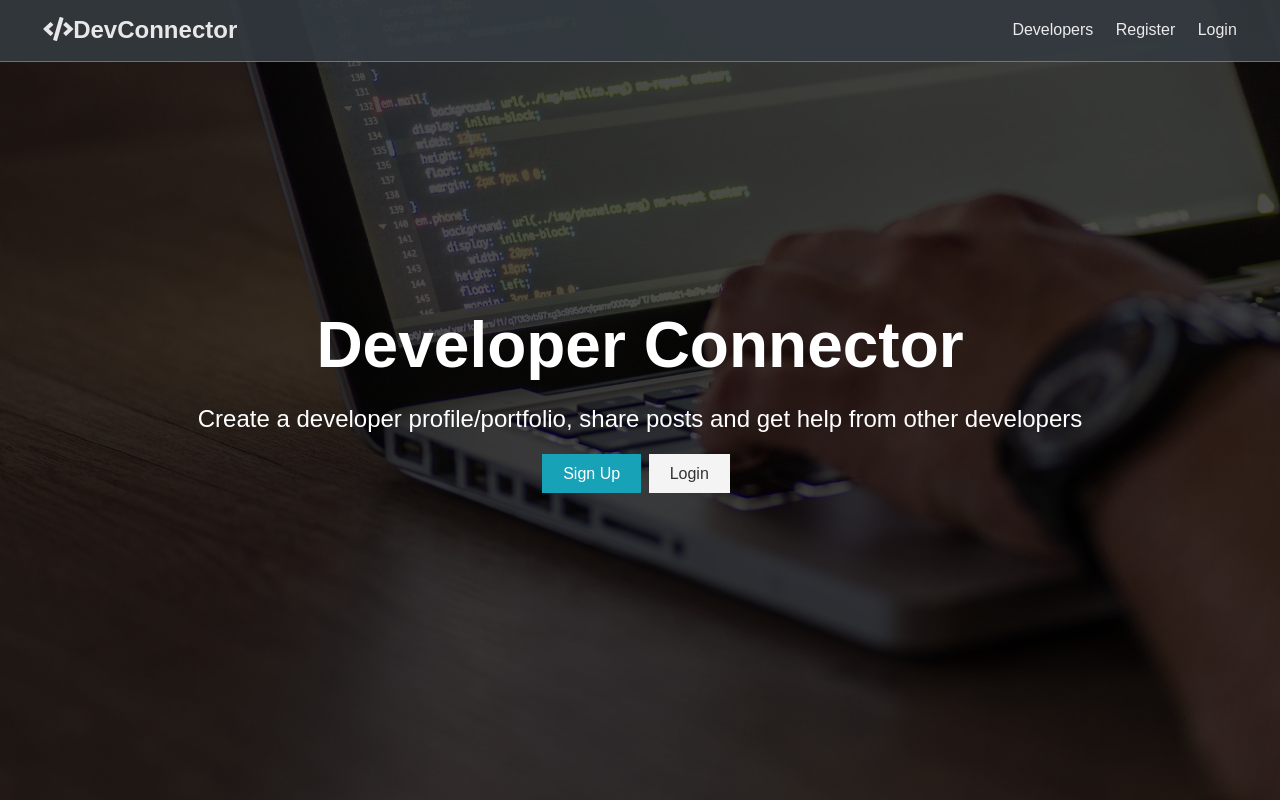
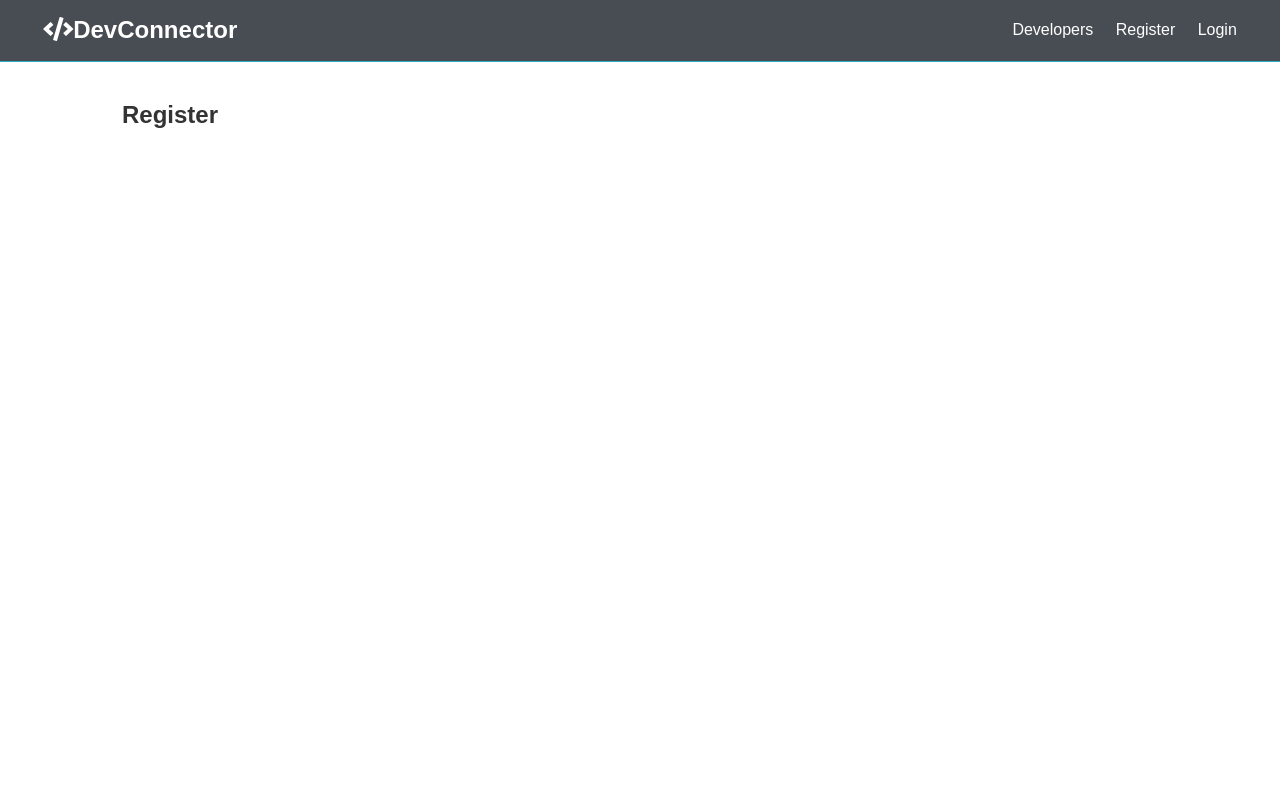
Before and after one commit to evansinho/Social-App, a React (Create React App) app in the folder client/: page /register in a window 1280 px wide. Built offline with nearby package versions, Linux system fonts and the light colour scheme; the HTML template or start-up script is replaced by a standard one.

Commit message:
setup react router and created the register/login components

```diff
--- a/client/src/App.js
+++ b/client/src/App.js
@@ -1,14 +1,25 @@
 import React, { Fragment } from 'react';
+import { BrowserRouter as Router, Route, Switch } from 'react-router-dom';
 import Landing from './components/layout/Landing';
 import Navbar from './components/layout/Navbar';
+import Register from './components/auth/Register';
+import Login from './components/auth/Login';
 import './App.css';
 
 function App() {
   return (
-    <Fragment>
+    <Router>
+      <Fragment>
       <Navbar />
-      <Landing />
+      <Route exact path="/" component={Landing} />
+        <section className="container">
+          <Switch>
+            <Route exact path="/login" component={Login} />
+            <Route exact path="/register" component={Register} />
+          </Switch>
+        </section>
     </Fragment>
+    </Router>
   );
 }
 
--- /dev/null
+++ b/client/src/components/auth/Login.js
@@ -0,0 +1,11 @@
+import React from 'react'
+
+const Login = () => {
+  return (
+    <div>
+      <h1>Login</h1>
+    </div>
+  )
+}
+
+export default Login;
--- /dev/null
+++ b/client/src/components/auth/Register.js
@@ -0,0 +1,11 @@
+import React from 'react'
+
+const Register = () => {
+  return (
+    <div>
+      <h1>Register</h1>
+    </div>
+  )
+}
+
+export default Register;
--- a/client/src/components/layout/Landing.js
+++ b/client/src/components/layout/Landing.js
@@ -1,18 +1,19 @@
 import React from 'react'
+import { Link } from 'react-router-dom';
 
 const Landing = () => {
   return (
-    <section class="landing">
-      <div class="dark-overlay">
-        <div class="landing-inner">
-          <h1 class="x-large">Developer Connector</h1>
-          <p class="lead">
+    <section className="landing">
+      <div className="dark-overlay">
+        <div className="landing-inner">
+          <h1 className="x-large">Developer Connector</h1>
+          <p className="lead">
             Create a developer profile/portfolio, share posts and get help from
             other developers
           </p>
-          <div class="buttons">
-            <a href="register.html" class="btn btn-primary">Sign Up</a>
-            <a href="login.html" class="btn btn-light">Login</a>
+          <div className="buttons">
+            <Link to="/register" className="btn btn-primary">Sign Up</Link>
+            <Link to="/login" className="btn btn-light">Login</Link>
           </div>
         </div>
       </div>
--- a/client/src/components/layout/Navbar.js
+++ b/client/src/components/layout/Navbar.js
@@ -1,15 +1,16 @@
 import React from 'react'
+import { Link } from 'react-router-dom';
 
 const Navbar = () => {
   return (
-    <nav class="navbar bg-dark">
+    <nav className="navbar bg-dark">
       <h1>
-        <a href="index.html"><i class="fas fa-code"></i>DevConnector</a>
+        <Link to="/"><i className="fas fa-code"></i>DevConnector</Link>
       </h1>
       <ul>
-        <li><a href="profiles.html">Developers</a></li>
-        <li><a href="register.html">Register</a></li>
-        <li><a href="login.html">Login</a></li>
+        <li><Link to="/profiles">Developers</Link></li>
+        <li><Link to="/register">Register</Link></li>
+        <li><Link to="/login">Login</Link></li>
       </ul>
     </nav>
   )
```
